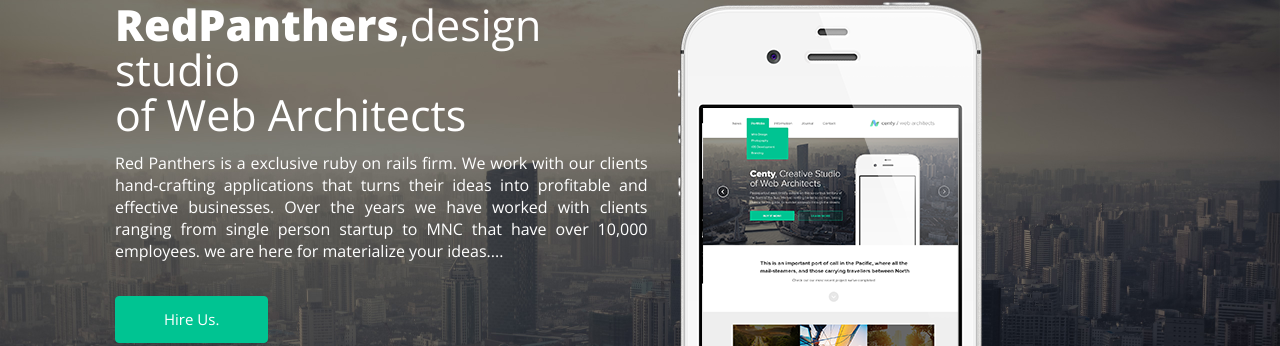
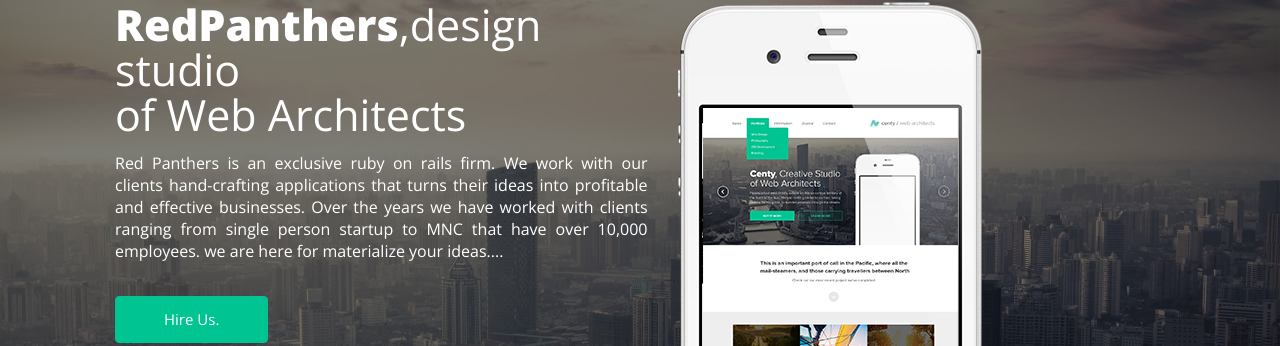
Before and after one commit to redpanthers-design/redpanthers-design, a Jekyll site: the page built from index.html, in a window 1280 px wide. Shown: the part 200-546 px from the top of the page. Built offline with Jekyll 4.4.1, drawn with Linux system fonts in a browser that asks for light colours; nearby versions of some CDN libraries.

Commit message:
modify contents

```diff
--- a/about.html
+++ b/about.html
@@ -21,10 +21,10 @@
     <div class="row">
       <div class="col-md-12">
         <h2>
-          Red Panthers is a exclusive ruby on rails  firm.
+          Red Panthers is an exclusive ruby on rails  firm.
         </h2>
         <p>
-           Red Panthers is a exclusive ruby on rails  firm. We work with our clients hand-crafting applications that turns their ideas into profitable and effective businesses. Over the years we have worked with clients ranging from single person startup to MNC that have over 10,000 employees. we are here for materialize your ideas....
+           Red Panthers is an exclusive ruby on rails  firm. We work with our clients hand-crafting applications that turns their ideas into profitable and effective businesses. Over the years we have worked with clients ranging from single person startup to MNC that have over 10,000 employees. we are here for materialize your ideas....
         </p>
       </div>
     </div>
--- a/index.html
+++ b/index.html
@@ -15,7 +15,7 @@
           </div>
           <div class="centy margin-bottom-30">
 
-            Red Panthers is a exclusive ruby on rails  firm. We work with our clients hand-crafting applications that turns their ideas into profitable and effective businesses. Over the years we have worked with clients ranging from single person startup to MNC that have over 10,000 employees. we are here for materialize your ideas....
+            Red Panthers is an exclusive ruby on rails  firm. We work with our clients hand-crafting applications that turns their ideas into profitable and effective businesses. Over the years we have worked with clients ranging from single person startup to MNC that have over 10,000 employees. we are here for materialize your ideas....
           </div>
           <a href="http://redpanthers.co" target="_blank" class="btn btn-default home-banner-button"> Hire Us.</a>
         </div>
```
